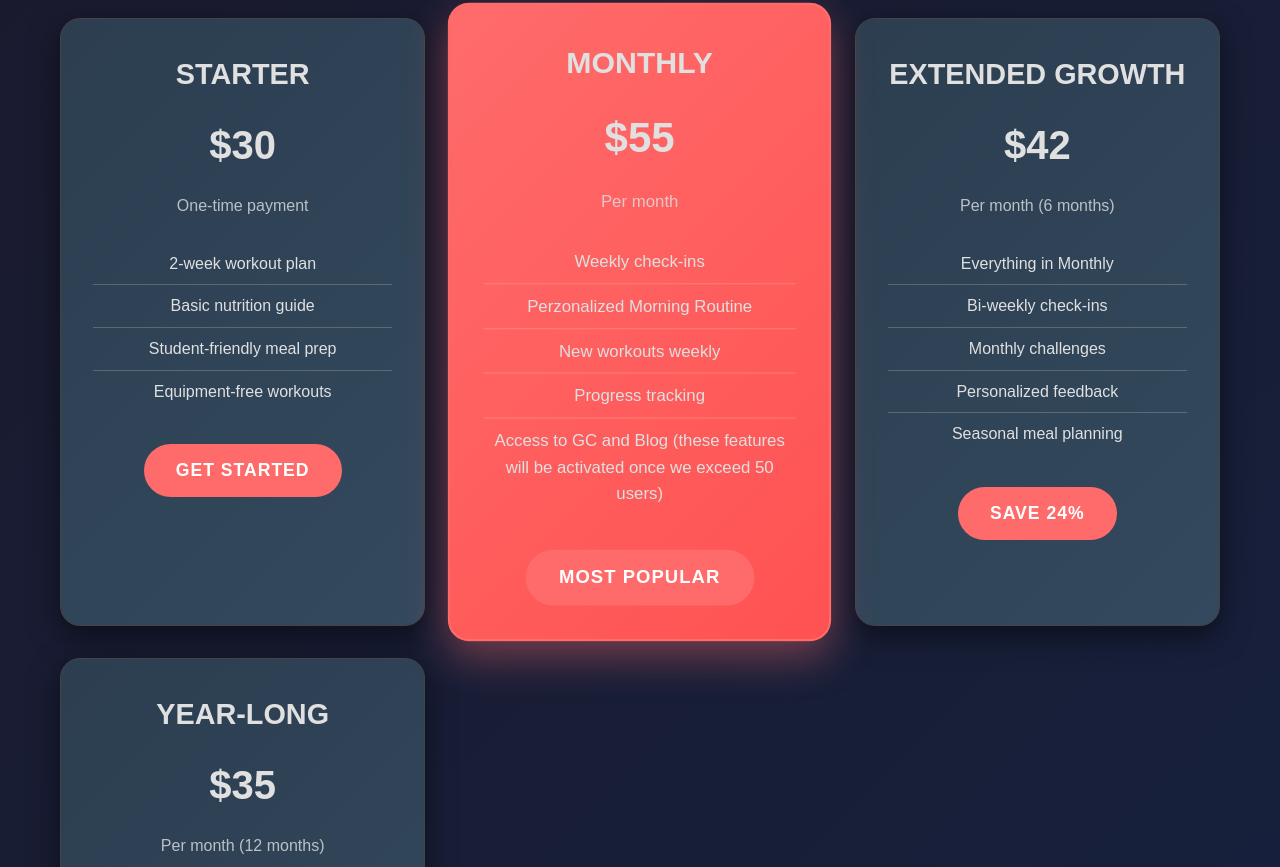
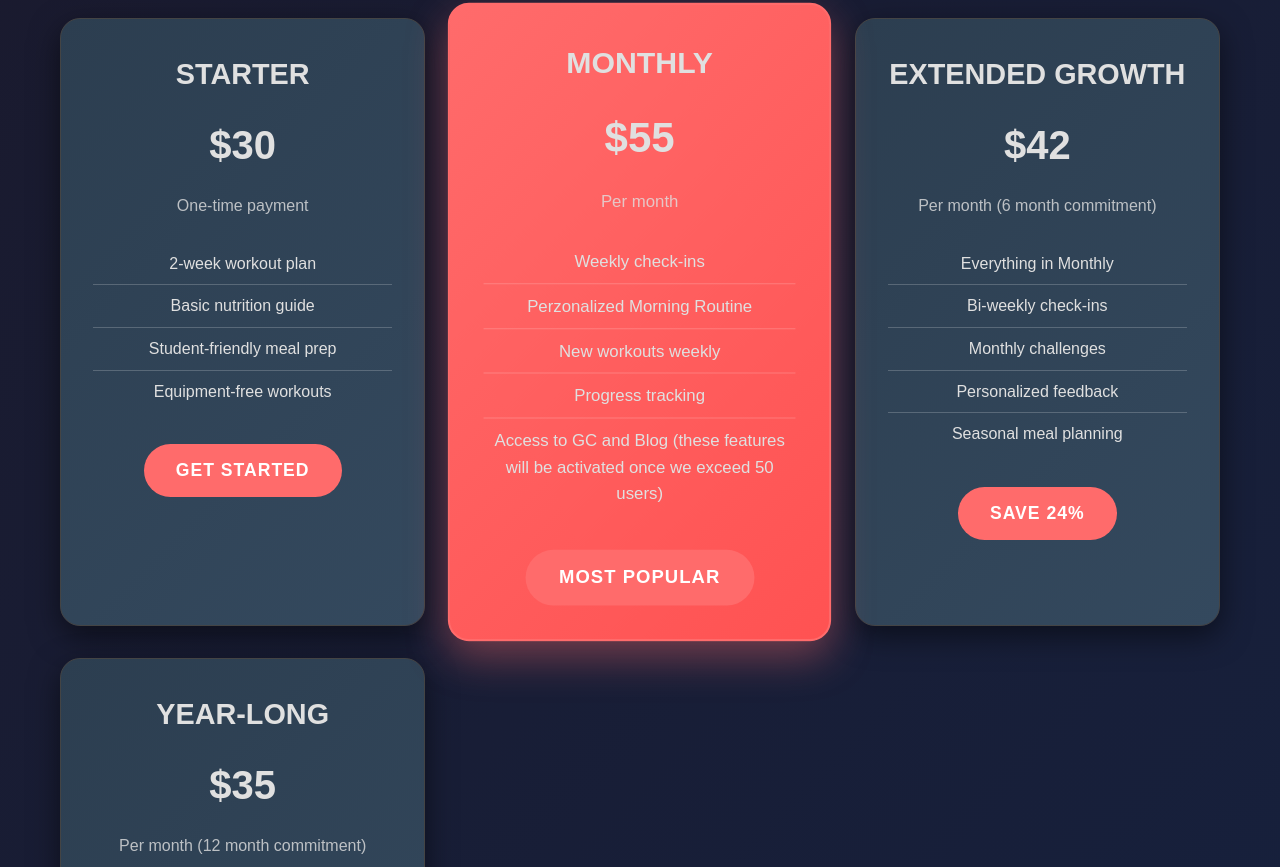
Before and after one commit to TakiFruit13/LOCKDOWN-web-hosting-repo, a plain HTML site: page index.html in a window 1280 px wide. Shown: the part 1013-1880 px from the top of the page. Drawn offline with Linux system fonts and the light colour scheme; no server answers.

Commit message:
Update index.html

```diff
--- a/index.html
+++ b/index.html
@@ -99,7 +99,7 @@
                     <div class="package-card">
                         <h3>Extended Growth</h3>
                         <div class="price">$42</div>
-                        <div class="duration">Per month (6 months)</div>
+                        <div class="duration">Per month (6 month commitment)</div>
                         <ul>
                             <li>Everything in Monthly</li>
                             <li>Bi-weekly check-ins</li>
@@ -113,7 +113,7 @@
                     <div class="package-card">
                         <h3>Year-Long</h3>
                         <div class="price">$35</div>
-                        <div class="duration">Per month (12 months)</div>
+                        <div class="duration">Per month (12 month commitment)</div>
                         <ul>
                             <li>Everything in Extended</li>
                             <li>Quarterly reviews</li>
```
